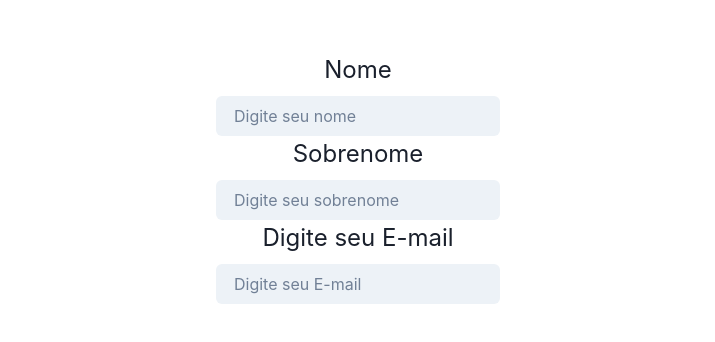
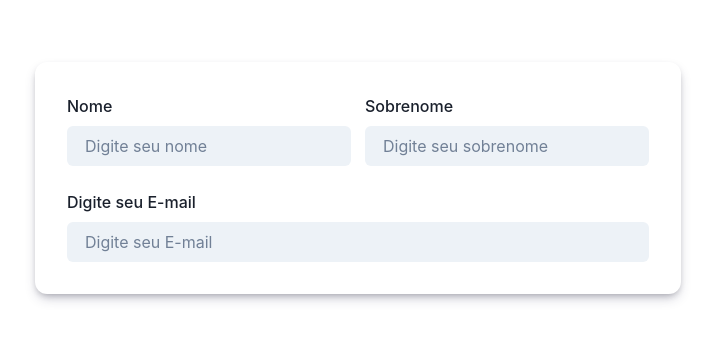
Before and after one commit to GuilhermeLVL/REACT-PROJECTS, a React (Vite) app in the folder Projects/email-service-frontend/: page / in a window 1280 px wide. Shown: the part 222-564 px from the top of the page, without its empty margins (282-997 px from the left). Built offline with nearby package versions, Linux system fonts and the light colour scheme.

Commit message:
criando card

```diff
--- a/Projects/email-service-frontend/src/App.css
+++ b/Projects/email-service-frontend/src/App.css
@@ -13,3 +13,16 @@
   justify-content: center;
   flex-direction: column;
 }
+.container form{
+  padding: 32px;
+  box-shadow: rgba(50, 50, 93, 0.25) 0px 6px 12px -2px, rgba(0, 0, 0, 0.3) 0px 3px 7px -3px;
+  border-radius: 12px;
+}
+
+.container form .name-form-container{
+
+    display: flex;
+    align-items: center;
+    gap: 14px;
+    margin-bottom: 24px;
+}
--- a/Projects/email-service-frontend/src/components/input/PrimaryInput.css
+++ b/Projects/email-service-frontend/src/components/input/PrimaryInput.css
@@ -9,5 +9,10 @@
 
 .input-container .label{
 margin-bottom: 8px;
-    font-size: 24px;
+    font-size: 16px;
+    width: 100%;
+    text-align: start;
+    font-weight: 500;
 }
+
+.
```
